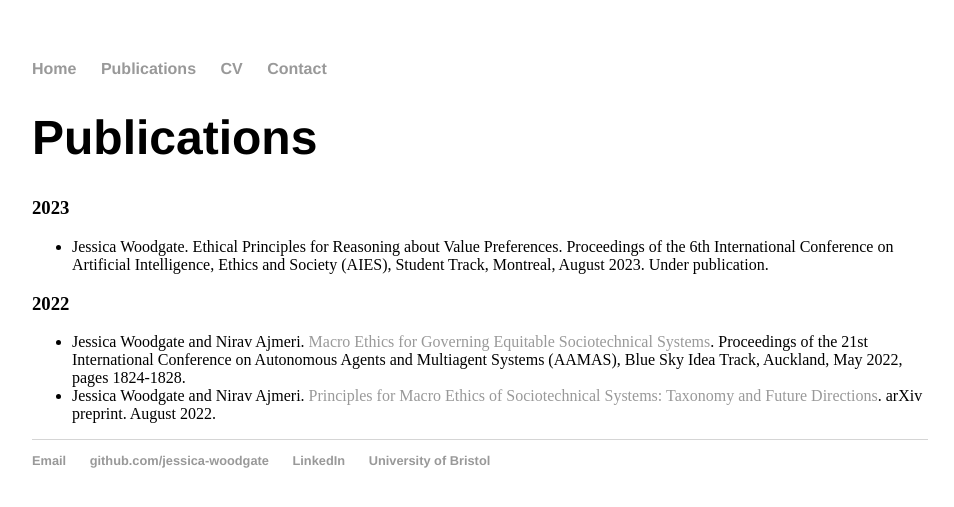
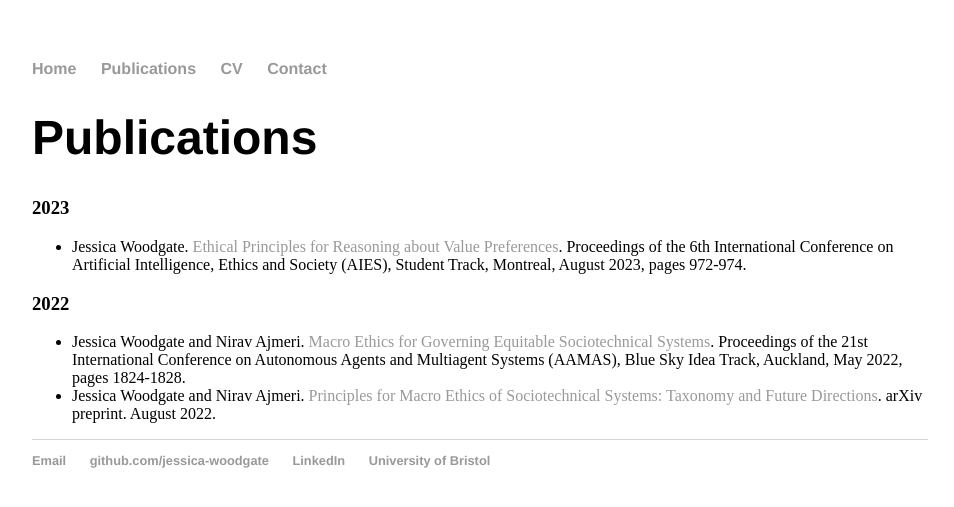
Before and after one commit to jessica-woodgate/jessica-woodgate.github.io, a Jekyll site: the page built from docs/publications/index.html, in a window 1280 px wide. Shown: the top 507 px of the page, without its empty margins (160-1114 px from the left). Built offline with Jekyll 4.4.1, drawn with Linux system fonts in a browser that asks for light colours.

Commit message:
added aies paper

```diff
--- a/docs/cv/index.html
+++ b/docs/cv/index.html
@@ -78,8 +78,9 @@ title: CV of Jessica Woodgate
 					<h2>Publications</h2>
 					<hr class="solid">
 					<p>Jessica Woodgate.
-						Ethical Principles for Reasoning about Value Preferences. Proceedings of the 6th International Conference on Artificial Intelligence, Ethics and Society (AIES),
-						Student Track, Montreal, August 2023. Under publication.
+						<a href="https://dl.acm.org/doi/abs/10.1145/3600211.3604728">Ethical Principles for Reasoning about Value Preferences</a>.
+						Proceedings of the 6th International Conference on Artificial Intelligence, Ethics and Society (AIES),
+						Student Track, Montreal, August 2023, pages 972-974.
 					</p>
 					<p>Jessica Woodgate and Nirav Ajmeri.
 						<a href="https://dl.acm.org/doi/10.5555/3535850.3536118">Macro Ethics for Governing Equitable Sociotechnical Systems</a>.
--- a/docs/index.html
+++ b/docs/index.html
@@ -46,8 +46,9 @@ layout: home
 	<h3>2023</h3>
         <ul>
             <li>Jessica Woodgate.
-                Ethical Principles for Reasoning about Value Preferences. Proceedings of the 6th International Conference on Artificial Intelligence, Ethics and Society (AIES),
-                Student Track, Montreal, August 2023. Under publication.
+                <a href="https://dl.acm.org/doi/abs/10.1145/3600211.3604728">Ethical Principles for Reasoning about Value Preferences</a>.
+				Proceedings of the 6th International Conference on Artificial Intelligence, Ethics and Society (AIES),
+				Student Track, Montreal, August 2023, pages 972-974.
             </li>
         </ul>
 	<h3>2022</h3>
--- a/docs/publications/index.html
+++ b/docs/publications/index.html
@@ -8,8 +8,9 @@ title: Publications of Jessica Woodgate
         <h3>2023</h3>
         <ul>
             <li>Jessica Woodgate.
-                Ethical Principles for Reasoning about Value Preferences. Proceedings of the 6th International Conference on Artificial Intelligence, Ethics and Society (AIES),
-                Student Track, Montreal, August 2023. Under publication.
+                <a href="https://dl.acm.org/doi/abs/10.1145/3600211.3604728">Ethical Principles for Reasoning about Value Preferences</a>.
+				Proceedings of the 6th International Conference on Artificial Intelligence, Ethics and Society (AIES),
+				Student Track, Montreal, August 2023, pages 972-974.
             </li>
         </ul>
         <h3>2022</h3>
```
